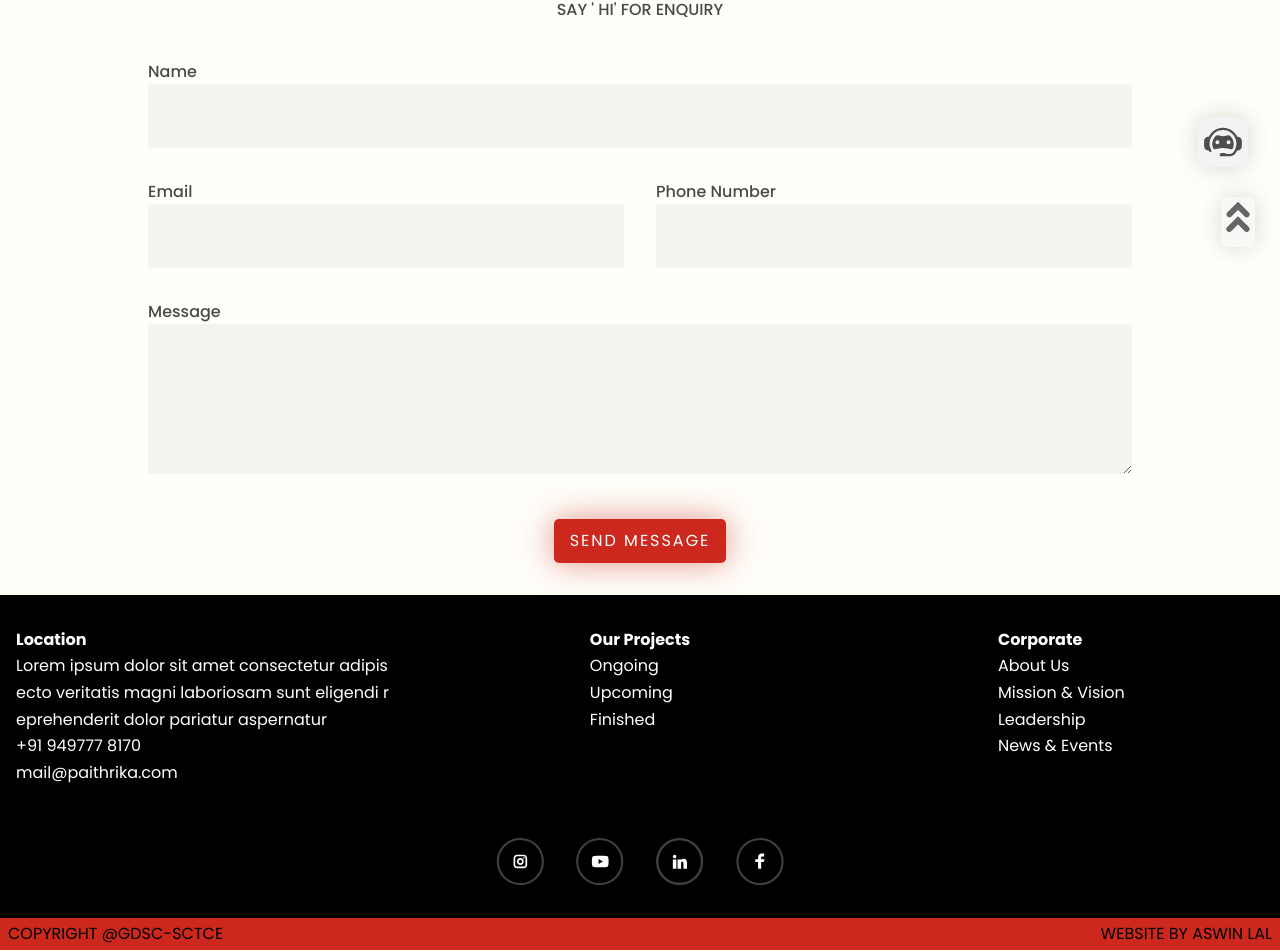
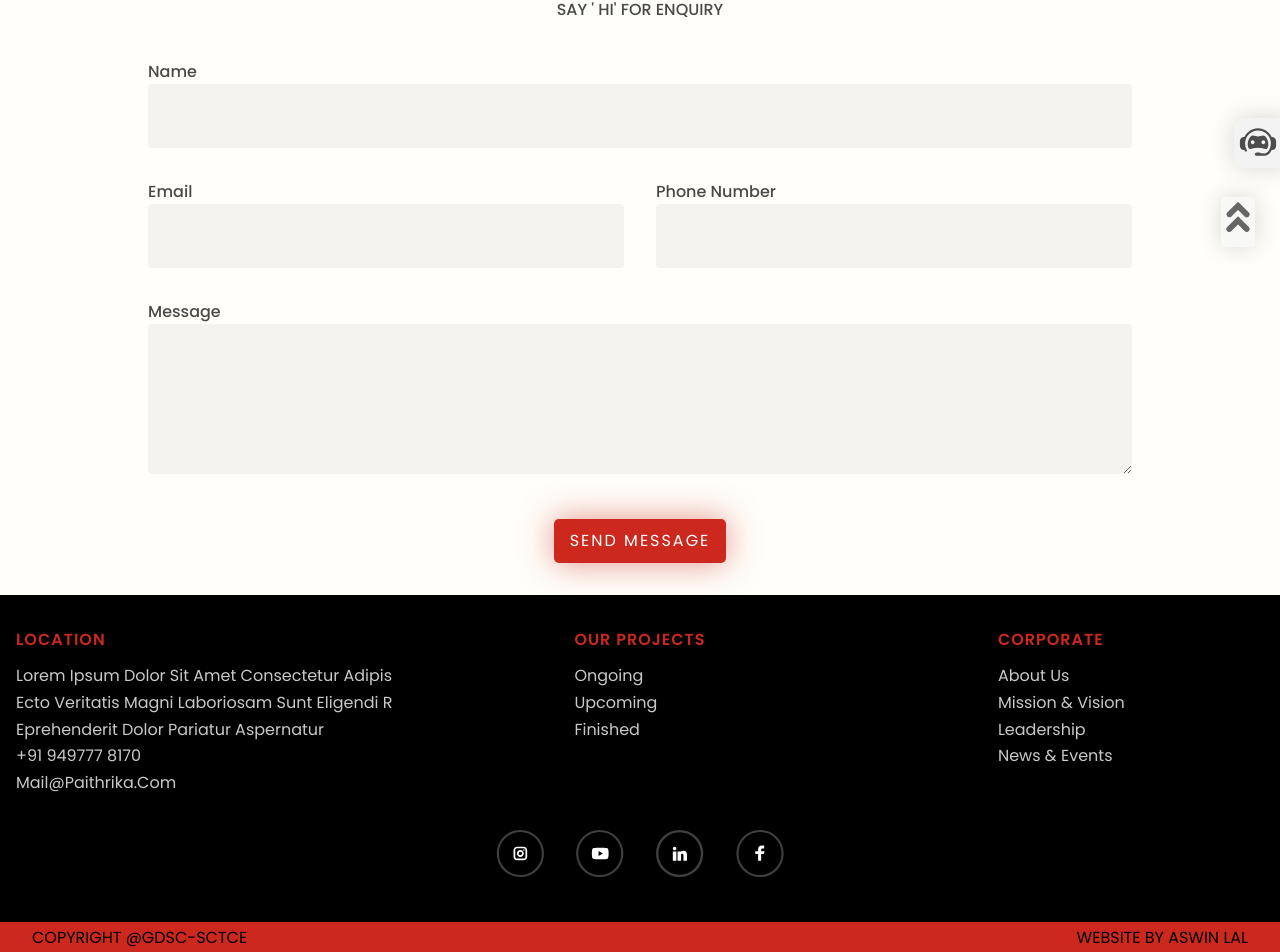
Before and after one commit to 4N1Z/PaithrikaHome, a React (Vite) app: page /Contact in a window 1280 px wide. Shown: the part 558-1510 px from the top of the page. Built offline with nearby package versions, Linux system fonts and the light colour scheme.

Commit message:
Footer and chatbot styled

```diff
--- a/src/App.css
+++ b/src/App.css
@@ -114,16 +114,15 @@ section {
   bottom: 15px;
 }
 
+
+
 .chatbot,
 .chatbotContainer {
 
   position: fixed;
-
   right: 50px;
   bottom: -5px;
   z-index: 8;
-
-
 
 }
 .chatbot{
@@ -182,10 +181,10 @@ section {
 .add-btn {
 
   position: fixed;
-  right: 32px;
-  bottom: 75px;
+  right: -10px;
+  bottom: 74px;
   height: 50px;
-  width: 50px;
+  width: 56px;
   z-index: -1;
   background-color: #F3F3F3;
   box-shadow: 0px 0px 24px rgba(24, 1, 0, 0.159);
@@ -205,8 +204,10 @@ section {
   box-shadow: 0px 0px 24px rgba(204, 39, 30, 0.25);
 
 
+}
+.add-btn-logo{
 
-
+  width: 48px;
 }
 
 @media screen and (max-width: 470px) {
--- a/src/App.jsx
+++ b/src/App.jsx
@@ -93,9 +93,12 @@ function App() {
         <Route path="/ongoing" element={<Ongoing />} />
         <Route path="/finished" element={<Completed />} />
         <Route path = "/Contact" element = {<Contact/>}/>
+        <Route path ="/About" element = {<About/>} />
       </Routes>
 
-      <Footer />
+
+          <Footer />
+
 
 
 
@@ -108,7 +111,7 @@ function App() {
 
       <div className="chatbotContainer">
         <a className="add-btn" href="#" onClick={() => setModalVisible(true)}>
-          <img src={chatBot} alt="chatbot" />
+          <img className= "add-btn-logo"src={chatBot} alt="chatbot" />
         </a>
         <div className={modalVisible ? "modal" : "modal-not-visible"}>
           <a
--- a/src/components/Footer/Footer.css
+++ b/src/components/Footer/Footer.css
@@ -5,17 +5,16 @@ footer{
 }
 .footerbg {
     overflow: hidden;
-    /* min-height: fit-content;
- */
-
     background-color: black;
-    color: white;
+    color: var(--bg-color);
     /* background-image: url(../../assets/images/footerLogo.svg); */
     background-repeat: repeat;
     background-size: 100em;
 
+
 }
 .footerContainer{
+
     color: white;
     display: grid;
     grid-template-rows: repeat(5,1fr);
@@ -28,18 +27,27 @@ footer{
     margin: .5em;
     padding: .5em;
     padding-top:2em;
+
+    font-size: 1em;
 }
+
 .footerGroups{
+    /* font-size: 1em; */
+    font-weight: 400;
+    text-transform: capitalize;
     height: fit-content;
     align-self: start;
+    color: #c9c9c9;
 }
+
 .footerLocation{
     grid-row:span 2;
 }
+
 .footerContainer h3{
-    font-weight: bold;
+    /* font-weight: bold; */
+}
 
-}
 .footerSocialLogo{
     display: flex;
     padding: 1em;
@@ -51,12 +59,30 @@ footer{
     background-color: var(--primary-color);
     display: flex;
     justify-content: space-between;
-    padding: .25em .5em;
+    padding:.25em 2em .5em 2em;
+    /* color: var(--bg-color); */
 }
+
+.projectFooter>ul>li:hover{
+    text-decoration:underline var(--primary-color);
+}
+
 .footerGroups>ul>li:hover{
-    text-decoration:underline var(--primary-color);
-    /* font-size: 3em; */
+    color: var(--bg-color);
 }
+
+.footerSubTitle{
+
+    text-transform: uppercase;
+    font-weight: 600;
+    letter-spacing: 1px;
+    color: var(--primary-color);
+
+    padding-bottom: 10px;
+
+}
+
+
 @media screen and (min-width:500px) {
 
     .footerContainer{
--- a/src/components/Footer/Footer.jsx
+++ b/src/components/Footer/Footer.jsx
@@ -15,7 +15,7 @@ function Footer() {
         <footer >
             <div className="footerContainer">
               <div className="footerGroups footerLocation">
-                  <h3>Location</h3>
+                  <h3  className="footerSubTitle">Location</h3>
                   <ul>
                       <li>Lorem ipsum dolor sit amet consectetur adipis
                                       ecto veritatis magni laboriosam sunt eligendi r
@@ -29,24 +29,24 @@ function Footer() {
                       </li>
                   </ul>
               </div>
-              <div className="footerGroups">
-                  <h3>Our Projects</h3>
+              <div className="projectFooter footerGroups">
+                  <h3 className="footerSubTitle" >Our Projects</h3>
                   <ul>
                       <li><Link to='/oncoming' >Ongoing</Link></li>
                       <li><Link to='/upcoming' >Upcoming</Link></li>
                       <li><Link to='/finished' >Finished</Link></li>
                   </ul>
               </div>
-              <div className="footerGroups">
-                  <h3>Corporate</h3>
+              <div className="projectFooter footerGroups">
+                  <h3 className="footerSubTitle">Corporate</h3>
                   <ul>
-                    <li><Link to={'#About'}>About Us</Link></li>
+                    <li><Link to ='/About'>About Us</Link></li>
                     <li>Mission & Vision</li>
                     <li>Leadership</li>
                     <li>News & Events</li>
                   </ul>
               </div>
-              <div className="footerSocialLogo">
+              <div className="projectFooter footerSocialLogo footerGroups ">
                <a className="footerSocialLink" href="https://instagram.com/paithrika_homes?igshid=NTdlMDg3MTY=">
                  <img src={instagram} alt="" />
                </a>
```
